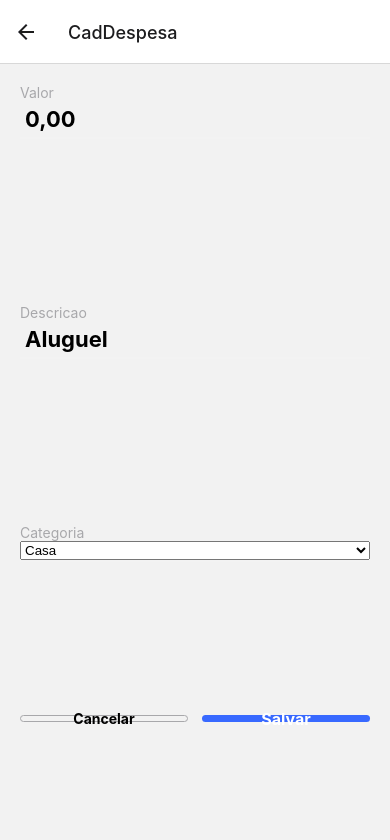
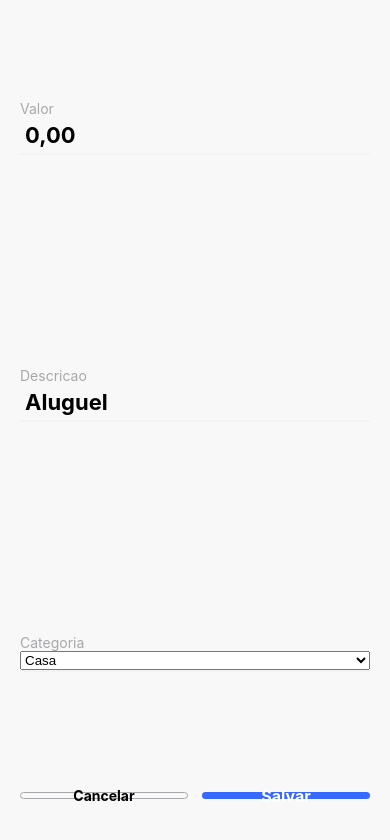
Before and after one commit to PabloPauloDev/Aplicativo-para-gerir-gastos, a React Native app: screen /CadDespesa in a window 390 px wide. Shown: the top 840 px of the page. Built offline with nearby package versions, Linux system fonts and the light colour scheme.

Commit message:
Adicionando SwipeListView

```diff
--- a/App.js
+++ b/App.js
@@ -10,8 +10,9 @@ export default function App() {
     <NavigationContainer>
       <Stack.Navigator initialRouteName='Home'>
         <Stack.Screen name='Home' component={Home} options={{headerShown: false}}/>
-        <Stack.Screen name='CadDespesa' component={CadDespesa} options={{}} />
+        <Stack.Screen name='CadDespesa' component={CadDespesa} options={{headerShown: false}} />
       </Stack.Navigator>
     </NavigationContainer>
+    // <Home />
   );
 }
--- a/package.json
+++ b/package.json
@@ -16,7 +16,8 @@
     "react": "18.2.0",
     "react-native": "0.74.2",
     "react-native-safe-area-context": "4.10.1",
-    "react-native-screens": "3.31.1"
+    "react-native-screens": "3.31.1",
+    "react-native-swipe-list-view": "^3.2.9"
   },
   "devDependencies": {
     "@babel/core": "^7.20.0"
--- a/src/screens/cad-desp/cad-desp.jsx
+++ b/src/screens/cad-desp/cad-desp.jsx
@@ -3,17 +3,17 @@ import { styles } from './cad-desp.style.js'
 import { Picker } from '@react-native-picker/picker'
 import { useState } from 'react'
 
-const CadDespesa = () => {
+const CadDespesa = (props) => {
     const [id, setId] = useState(0);
     const [valor, setValor] = useState(0);
     const [descricao, setDescricao] = useState('');
     const [categoria, setCategoria] = useState('');
 
     const handleSalvar = () => {
-
+        props.navigation.navigate('Home')
     }
     const handleCancelar = () => {
-
+        props.navigation.navigate('Home')
     }
 
     return <View style = {styles.container}>
@@ -46,10 +46,10 @@ const CadDespesa = () => {
         </View>
 
         <View style={styles.containerBtn}>
-            <TouchableOpacity style={styles.btnCancelar}>
+            <TouchableOpacity style={styles.btnCancelar} onPress={handleCancelar}>
                 <Text style={styles.textCancelar}>Cancelar</Text>
             </TouchableOpacity>
-            <TouchableOpacity style={styles.btnSalvar}>
+            <TouchableOpacity style={styles.btnSalvar} onPress={handleSalvar}>
                 <Text style={styles.textSalvar}>Salvar</Text>
             </TouchableOpacity>
         </View>
--- a/src/screens/cad-desp/cad-desp.style.js
+++ b/src/screens/cad-desp/cad-desp.style.js
@@ -2,12 +2,13 @@ import {COLORS, FONT_SIZE} from "../../constants/themes.js"
 
 const styles = {
     container: {
-        height: "85%",
+        height: '100%',
+        padding: 20,
         justifyContent: 'space-between',
-        marginTop: 100,
-        margin: 20,
+        backgroundColor: '#f8f8f8'
     },
     containerField: {
+        marginTop: 80,
         marginBottom: 40
     },
     inputLabel: {
--- a/src/screens/home/home.jsx
+++ b/src/screens/home/home.jsx
@@ -1,4 +1,5 @@
 import { Image, ScrollView, ScrollViewBase, Text, TouchableOpacity, View } from "react-native"
+import { SwipeListView } from "react-native-swipe-list-view";
 import icons from "../../constants/icons";
 import {styles} from "./home.style"
 import Despesa from "../../components/despesas/despesa.jsx";
@@ -14,11 +15,10 @@ const Home = (props) => {
     {id:5, icon:icons.carro, categoria:'Mercado', descricao:'Compras do mes', valor:100},
     {id:6, icon:icons.carro, categoria:'Mercado', descricao:'Compras do mes', valor:100},
     {id:7, icon:icons.carro, categoria:'Mercado', descricao:'Compras do mes', valor:100},
-    {id:8, icon:icons.carro, categoria:'Mercado', descricao:'Compras do mes', valor:100}]
-
-    const OpenDespesa = (id) =>{
-        props.navigation.navigate('CadDespesa')
-    }
+    {id:8, icon:icons.carro, categoria:'Mercado', descricao:'Compras do mes', valor:100},
+    {id:9, icon:icons.carro, categoria:'Mercado', descricao:'Compras do mes', valor:100},
+    {id:10, icon:icons.carro, categoria:'Mercado', descricao:'Compras do mes', valor:100},
+    {id:11, icon:icons.carro, categoria:'Mercado', descricao:'Compras do mes', valor:100}]
 
     const ListarDespesas = () => {
         let soma = 0
@@ -28,6 +28,36 @@ const Home = (props) => {
         setTotal(soma)
         setDespesas(dados)
     }
+
+    const OpenCadDespesa = () =>{
+        props.navigation.navigate('CadDespesa')
+    }
+
+    const handleExcluir = () =>{
+    }
+
+    const renderItem = data => (
+        <Despesa
+            key={data.item.id}
+            id={data.item.id}
+            icon={data.item.icon}
+            categoria={data.item.categoria}
+            descricao={data.item.descricao}
+            valor={data.item.valor}
+        />
+    );
+
+    const renderHiddenItem = (data, rowMap) => (
+        <View style={styles.rowBack}>
+            <TouchableOpacity
+                style={[styles.backRightBtn, styles.backRightBtnRight]}
+                onPress={() => handleExcluir(data.item.id)}
+            >
+                <Text style={styles.backTextWhite}></Text>
+            </TouchableOpacity>
+        </View>
+    );
+
 
     useEffect(() => {
         ListarDespesas()
@@ -44,7 +74,15 @@ const Home = (props) => {
         <View style={styles.titulo}>
             <Text style={styles.dashboardTitulo}>Despesas</Text>
         </View>
-        <ScrollView showsVerticalScrollIndicator={false}>
+        <SwipeListView
+                showsVerticalScrollIndicator={false}
+                data={despesas}
+                renderItem={renderItem}
+                renderHiddenItem={renderHiddenItem}
+                rightOpenValue={-75}
+                disableRightSwipe
+            />
+        {/* <ScrollView showsVerticalScrollIndicator={false}>
             {
                 despesas.map((desp)=>{
                     return <Despesa key={desp.id}
@@ -55,8 +93,8 @@ const Home = (props) => {
                             valor={desp.valor}/>
                 })
             }
-        </ScrollView>
-        <TouchableOpacity style={styles.btnAdd} onPress={() => OpenDespesa(0)}>
+        </ScrollView> */}
+        <TouchableOpacity style={styles.btnAdd} onPress={() => OpenCadDespesa(0)}>
             <Image source={icons.add} style={styles.btnAddImg} />
         </TouchableOpacity>
     </View>
--- a/src/screens/home/home.style.js
+++ b/src/screens/home/home.style.js
@@ -2,14 +2,15 @@ import {COLORS, FONT_SIZE} from "../../constants/themes.js"
 
 const styles = {
     container: {
-        height: "92%",
+        padding: 15,
+        height: "100%",
         alignItems: 'center',
         gap: 10,
-        backgroundColor: '#fff',
-        marginTop: 50,
-        margin: 20,
+        backgroundColor: '#ffffff',
+
     },
     logo: {
+        marginTop: 30,
         width: 100,
         height: 30,
     },
@@ -48,11 +49,31 @@ const styles = {
     },
     btnAdd: {
         position: 'absolute',
-        bottom: 12
+        bottom: 30
     },
     titulo: {
         width: '100%'
-    }
+    },
+    rowBack: {
+        alignItems: 'center',
+        backgroundColor: '#DDD',
+        flex: 1,
+        flexDirection: 'row',
+        justifyContent: 'flex-end',
+        paddingLeft: 15,
+    },
+    backRightBtn: {
+        alignItems: 'center',
+        bottom: 0,
+        justifyContent: 'center',
+        position: 'absolute',
+        top: 0,
+        width: 75,
+    },
+    backRightBtnRight: {
+        backgroundColor: 'red',
+        right: 0,
+    },
 }
 
 export { styles }
```
Also changed, not shown: 1 other file (tests, documents, lock files or other folders).
